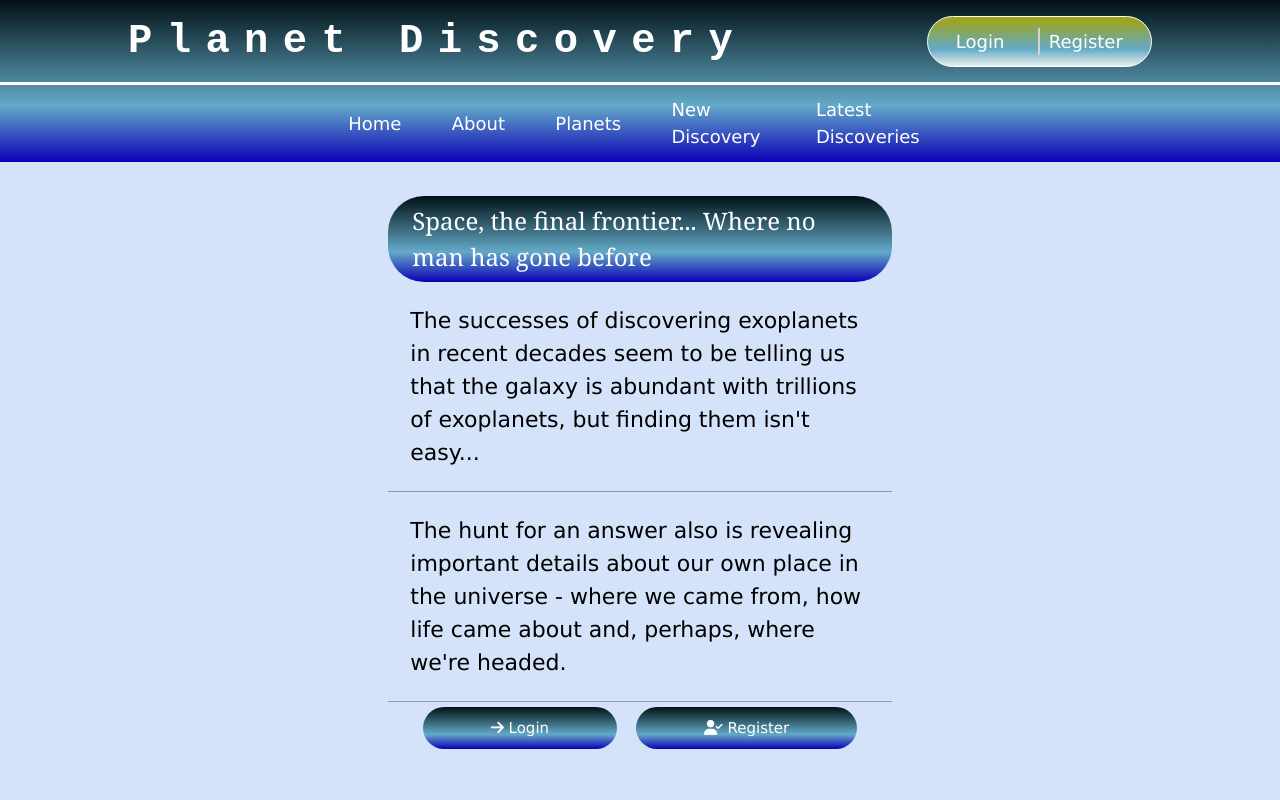
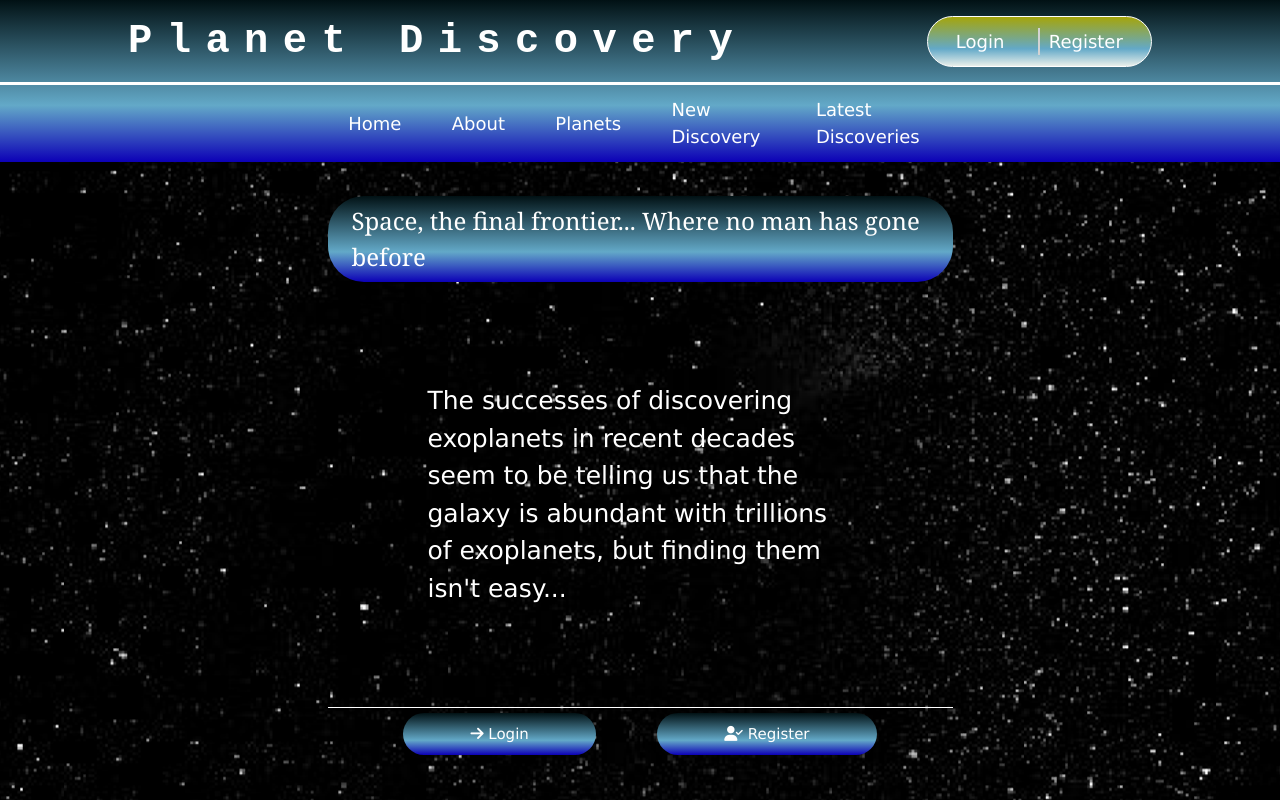
Before and after one commit to KikoXtreme/Planet-Discovery, an Angular app in the folder planet-discovery/: page /planets in a window 1280 px wide. Shown: the top 800 px of the page. Built offline with nearby package versions, Linux system fonts and the light colour scheme; no server answers.

Commit message:
background, css update

```diff
--- a/planet-discovery/src/app/auth/login/login.component.css
+++ b/planet-discovery/src/app/auth/login/login.component.css
@@ -1,16 +1,15 @@
 form.login{
-    width: 100%;
+    width: 400px;
     margin: 2em auto 0;
     text-align: center;
 }
 
 .login fieldset {
+    padding: 0.9em;
+    background-color: whitesmoke;
+    box-shadow: 0 0 3em 0 rgb(255, 255, 255);
     border-radius: 1.5em;
-    padding: 0.6em;
-    background-color: whitesmoke;
-    box-shadow: 0 0 3em 0 rgb(12, 69, 211);
-    border: .1em solid rgba(0, 0, 255, 0.5);
-
+    border: .1em solid rgb(255, 255, 255);
 }
 
 .login h2 {
--- a/planet-discovery/src/app/auth/profile/profile.component.css
+++ b/planet-discovery/src/app/auth/profile/profile.component.css
@@ -1,15 +1,15 @@
 .profile {
-    width: 100%;
+    width: 400px;
     max-width: 500px;
     margin: 2em auto 1rem;
     padding: 1.5em;
-    border: .1em solid rgba(0, 0, 255, 0.5);
-    border-radius: 1.5rem;
     font-family: "Helvetica Neue", Helvetica, Arial, sans-serif;
     color: black;
     background-color: whitesmoke;
-    box-shadow: 0 0 3em 0 rgb(12, 69, 211);
     text-align: center;
+    box-shadow: 0 0 3em 0 rgb(255, 255, 255);
+    border-radius: 1.5em;
+    border: .1em solid rgb(255, 255, 255);
 }
 
 .profile h3 {
--- a/planet-discovery/src/app/auth/register/register.component.css
+++ b/planet-discovery/src/app/auth/register/register.component.css
@@ -1,15 +1,15 @@
 form.register {
-    width: 100%;
+    width: 400px;
     margin: 2em auto 0;
     text-align: center;
 }
 
 .register fieldset {
+    padding: 0.9em;
+    background-color: whitesmoke;
+    box-shadow: 0 0 3em 0 rgb(255, 255, 255);
     border-radius: 1.5em;
-    padding: 0.6em;
-    background-color: whitesmoke;
-    box-shadow: 0 0 3em 0 rgb(12, 69, 211);
-    border: .1em solid rgba(0, 0, 255, 0.5);
+    border: .1em solid rgb(255, 255, 255);
 }
 
 .register h2 {
--- a/planet-discovery/src/app/feature/pages/about-page/about-page.component.css
+++ b/planet-discovery/src/app/feature/pages/about-page/about-page.component.css
@@ -1,5 +1,5 @@
 .imgContainer {
-    width: 900px;
+    width: 800px;
     margin: auto;
     margin-top: 30px;
 }
@@ -7,10 +7,9 @@
 img {
     width: 100%;
     height: 100%;
-    box-shadow: 10px 10px 61px -25px rgba(0, 0, 0, 0.75);
-    -webkit-box-shadow: 10px 10px 61px -25px rgba(0, 0, 0, 0.75);
-    -moz-box-shadow: 10px 10px 61px -25px rgba(0, 0, 0, 0.75);
-    border-radius: 30px;
+    box-shadow: 0 0 3em 0 rgb(255, 255, 255);
+    border-radius: 1.5em;
+    border: .1em solid rgb(255, 255, 255);
 }
 
 a,
@@ -61,6 +60,7 @@ section.about-content .planet-discovery-logo a {
 .about-content a {
     font-size: 20px;
     font-style: normal;
+    color: white;
 }
 
 .about-content a {
--- a/planet-discovery/src/app/feature/pages/home-page/home-page.component.css
+++ b/planet-discovery/src/app/feature/pages/home-page/home-page.component.css
@@ -17,10 +17,11 @@
 }
 
 .welcome p {
-    padding: 1em;
-    border-bottom: 1px solid #999;
+    padding: 4em;
+    border-bottom: 1px solid rgb(255, 255, 255);
     font-style: normal;
-    font-size: 22px
+    font-size: 25px;
+    color: white;
 }
 
 .welcome a {
--- a/planet-discovery/src/app/feature/pages/home-page/home-page.component.html
+++ b/planet-discovery/src/app/feature/pages/home-page/home-page.component.html
@@ -3,10 +3,6 @@
     <p>
         The successes of discovering exoplanets in recent decades seem to be telling us that the galaxy is abundant with
         trillions of exoplanets, but finding them isn't easy...
-    </p>
-    <p>
-        The hunt for an answer also is revealing important details about our own place in the universe - where we came
-        from, how life came about and, perhaps, where we're headed.
     </p>
     <div class="logged" *ngIf="!(isLoggedIn$ | async)">
         <ul>
--- a/planet-discovery/src/app/feature/planets/planets-new-page/planets-new-page.component.css
+++ b/planet-discovery/src/app/feature/planets/planets-new-page/planets-new-page.component.css
@@ -1,12 +1,12 @@
 .new-planet-border {
-    border: .1em solid rgba(0, 0, 255, 0.5);
-    border-radius: 1.5em;
-    width: 100%;
+    width: 500px;
     margin: auto;
     margin-top: 1em;
     padding: 1.1em;
     background-color: whitesmoke;
-    box-shadow: 0 0 3em 0 rgb(12, 69, 211);
+    box-shadow: 0 0 3em 0 rgb(255, 255, 255);
+    border-radius: 1.5em;
+    border: .1em solid rgb(255, 255, 255);
 }
 
 .new-planet-border .input {
--- a/planet-discovery/src/assets/layout.css
+++ b/planet-discovery/src/assets/layout.css
@@ -1,6 +1,7 @@
 body {
 margin: 0;
-background-color:rgba(30, 111, 232, 0.19);
+/* background-color:rgba(30, 111, 232, 0.19); */
+background: url(./stars.png) no-repeat center center fixed
 }
 
 .site {
--- a/planet-discovery/src/assets/reset.css
+++ /dev/null
@@ -1,20 +0,0 @@
-/*
-*Removes all default whitespace
-*/
-
-* {
-    padding: 0;
-    margin: 0;
-}
-
-/*
-*Reset CSS model sizing calculations
-*/
-
-html {
-    box-sizing: border-box;
-}
-
-*, *:before, *:after {
-    box-sizing: inherit;
-}
--- a/planet-discovery/src/styles.css
+++ b/planet-discovery/src/styles.css
@@ -1,7 +1,28 @@
-@import url('./assets/reset.css');
 @import url('./assets/layout.css');
 @import url('./assets/typography.css');
 @import url('./assets/responsive.css');
+
+/*reset*/
+/*
+*Removes all default whitespace
+*/
+
+* {
+    padding: 0;
+    margin: 0;
+}
+
+/*
+*Reset CSS model sizing calculations
+*/
+
+html {
+    box-sizing: border-box;
+}
+
+*, *:before, *:after {
+    box-sizing: inherit;
+}
 
 body {
     /* max-width: 1366px; */
@@ -12,12 +33,12 @@ body {
 }
 
 .container {
-    width: 90%;
+    width: 100%;
     margin: auto;
     padding-bottom: 4em;
     /* padding-top: 1em; */
     display: flex;
-    align-items: flex-start;
+    align-items:flex-start;
     justify-content: space-evenly;
 }
 
```
Also changed, not shown: planet-discovery/src/assets/stars.png (added).
